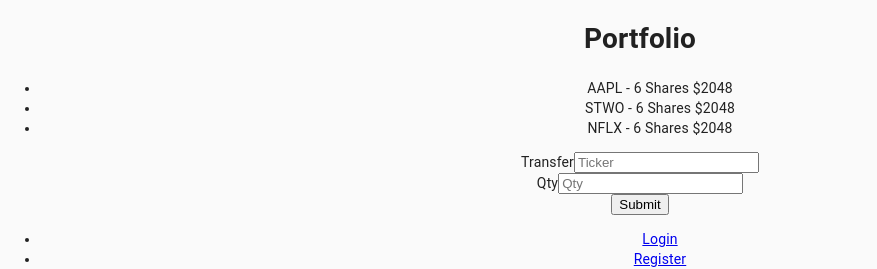
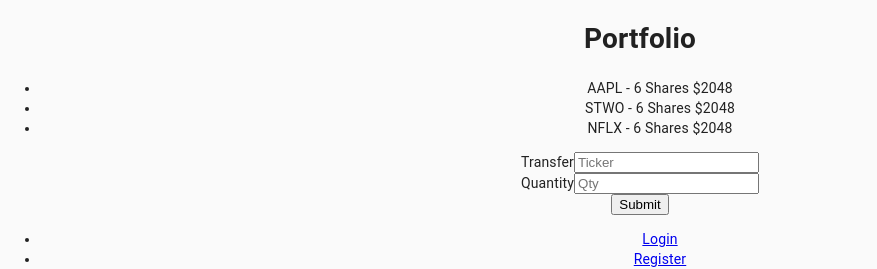
Before and after one commit to darrenzhang2000/stock-portfolio, a React (Create React App) app in the folder stock-portfolio-front-end/: page /containers/Login in a window 1280 px wide. Shown: the top 269 px of the page, without its empty margins (0-877 px from the left). Built offline with nearby package versions, Linux system fonts and the light colour scheme.

Commit message:
Added integer quantity validation in the purchase form

```diff
--- a/stock-portfolio-front-end/src/components/Purchase.js
+++ b/stock-portfolio-front-end/src/components/Purchase.js
@@ -3,6 +3,7 @@
 const Purchase = (props) => {
   return (
     <form name="purchase" onSubmit={props.onSubmitHandler}>
+      <ul>{props.errors ? props.errors.map((err) => <li>{err.msg}</li>) : null}</ul>
       <div>
         <label>
           Transfer
@@ -17,7 +18,7 @@
       </div>
       <div>
         <label>
-          Qty
+          Quantity
           <input
             type="text"
             id="qty"
--- a/stock-portfolio-front-end/src/containers/Purchase.js
+++ b/stock-portfolio-front-end/src/containers/Purchase.js
@@ -27,6 +27,10 @@
     let errors = []
     if (!this.state.ticker || !this.state.qty) {
       errors.push({ msg: "Please fill in all fields" })
+    }
+
+    if (!Number.isInteger(this.state.qty)){
+        errors.push({ msg: "Quantity has to be an integer"})
     }
 
     //if there are errors, rerender form with flash message containing error
```
